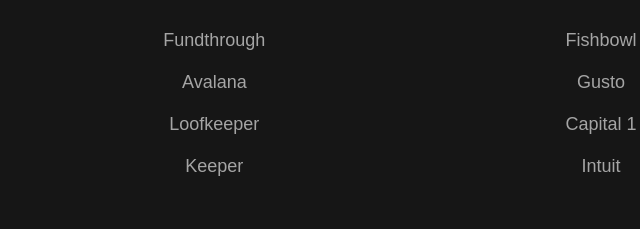
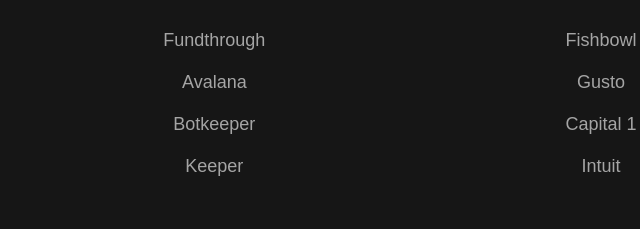
Before and after one commit to Cryneon/Lifesjusttaxing, a website built with Parcel: page pages/about.html in a window 1280 px wide. Shown: the part 4151-4380 px from the top of the page, 39-679 px from the left. Built offline with nearby package versions, Linux system fonts and the light colour scheme.

Commit message:
Fixed a spelling error in the Partners section.

```diff
--- a/pages/about.html
+++ b/pages/about.html
@@ -233,7 +233,7 @@
         <li class="list__item">Avalana</li>
         <li class="list__item">Gusto</li>
         <li class="list__item">Relay</li>
-        <li class="list__item">Loofkeeper</li>
+        <li class="list__item">Botkeeper</li>
         <li class="list__item">Capital 1</li>
         <li class="list__item">Canopy</li>
         <li class="list__item">Keeper</li>
```
